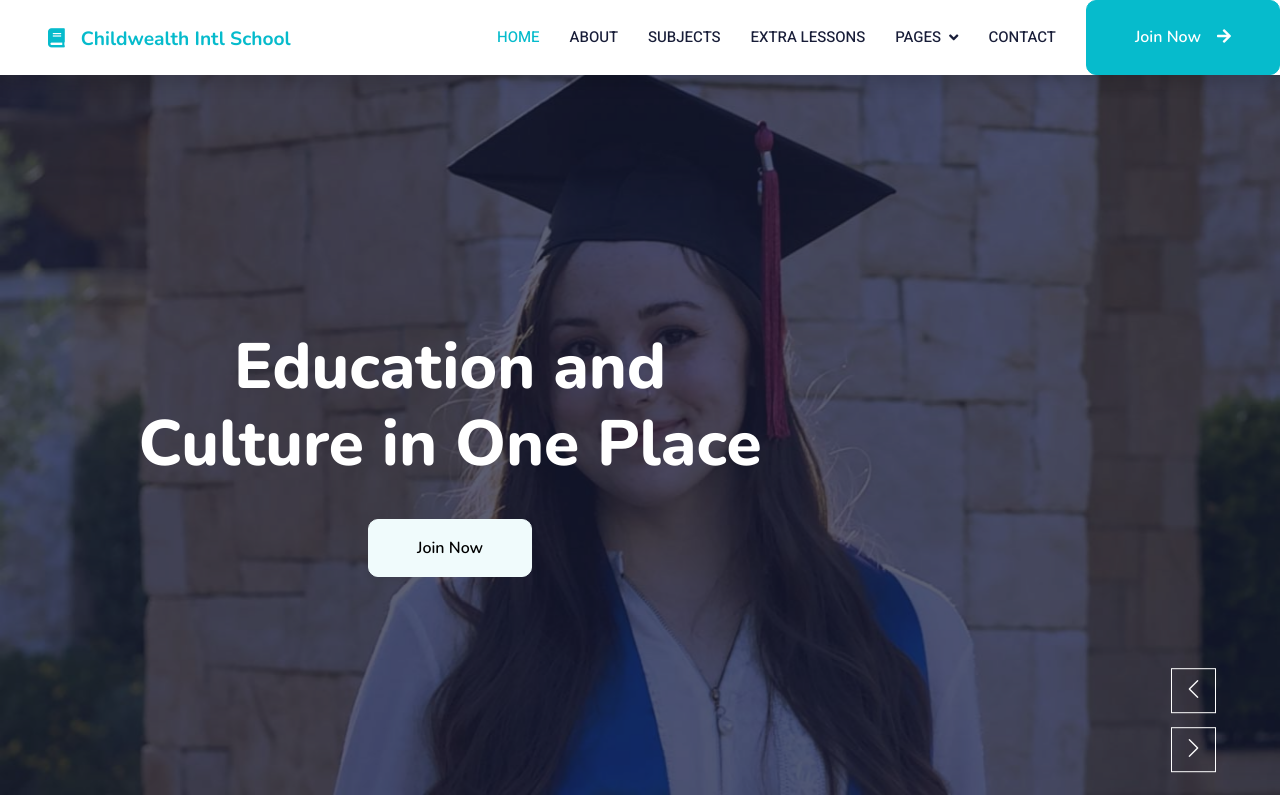
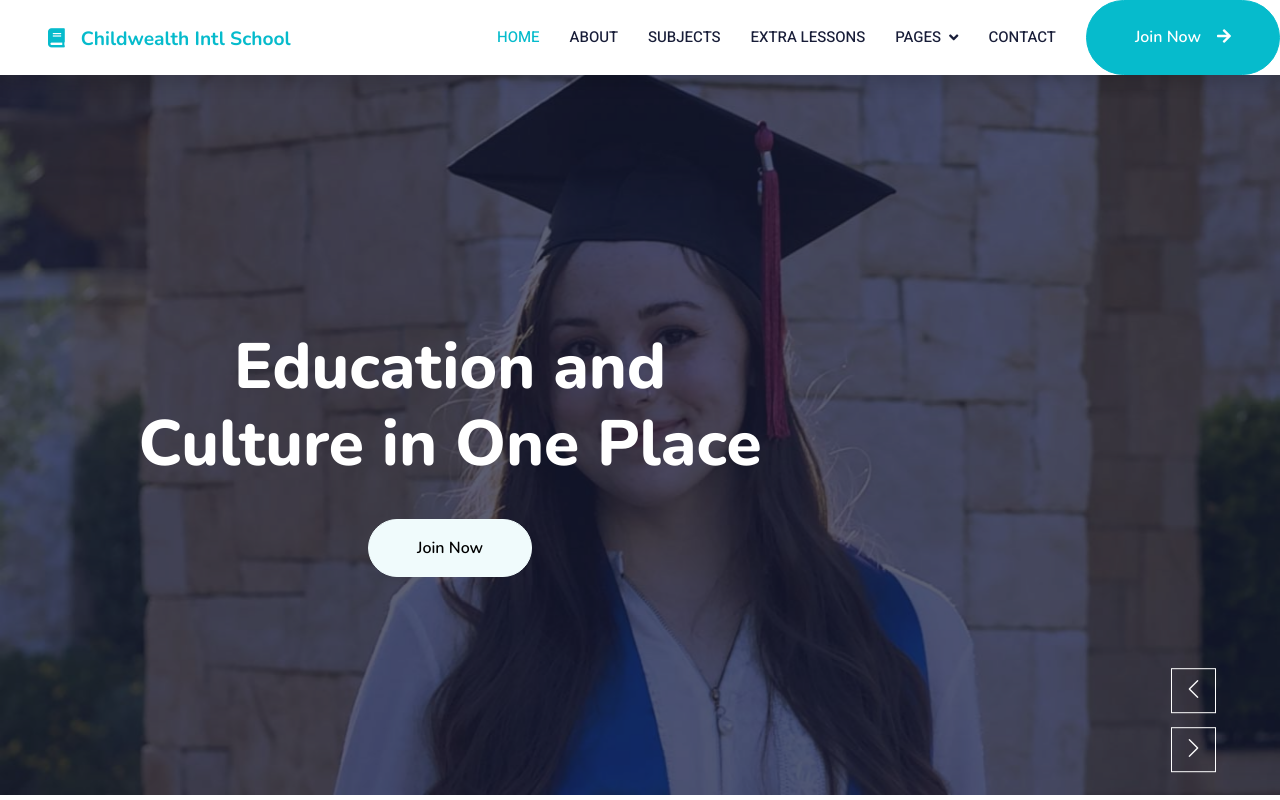
Before and after one commit to HannyOM/Childwealth_Intl, a plain HTML site: page index.html in a window 1280 px wide. Shown: the top 800 px of the page. Drawn offline with nearby package versions, Linux system fonts and the light colour scheme.

Commit message:
Updated button on carousel

```diff
--- a/css/style.css
+++ b/css/style.css
@@ -42,7 +42,8 @@
     font-family: 'Nunito', sans-serif;
     font-weight: 600;
     transition: .5s;
-    border-radius: 10px;
+    border-radius: 50px;
+    padding: 10px 30px;
 }
 
 .btn.btn-primary,
```
